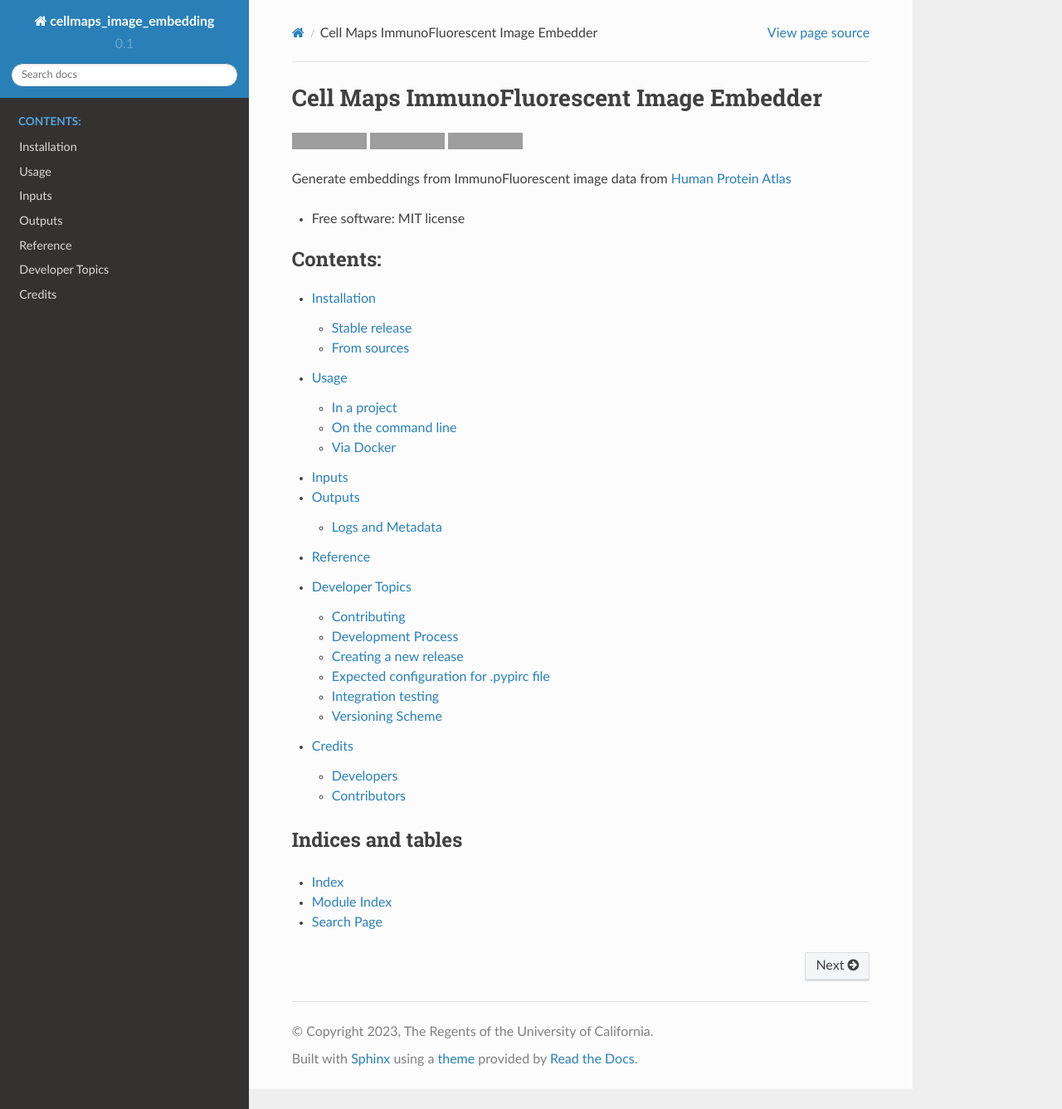
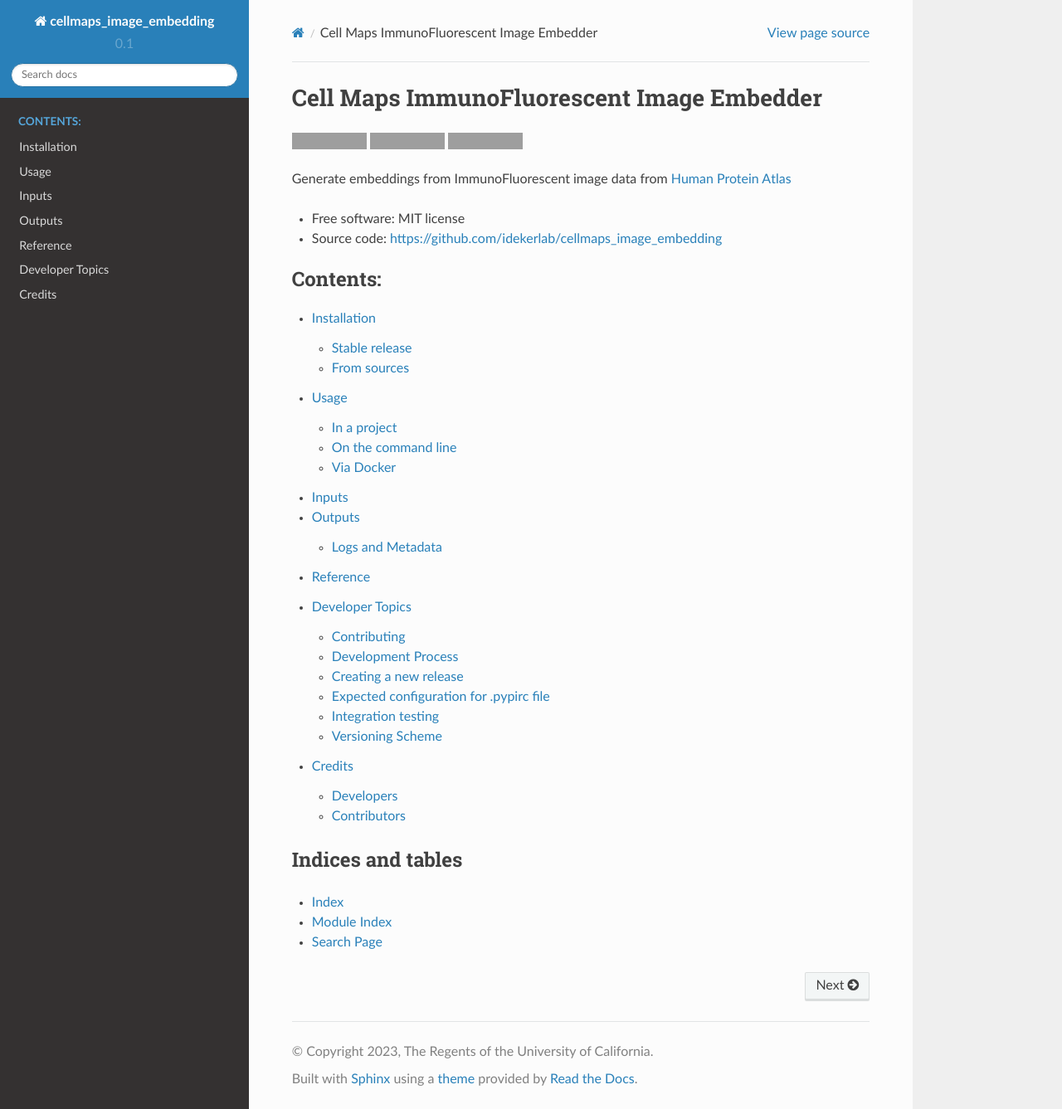
Before and after one commit to wadeschulz/cellmaps_image_embedding, a Sphinx documentation site: the page built from docs/index.rst, in a window 1280 px wide and 1337 px high. Shown: the whole window at 83% size. Built offline with Sphinx 7.4.7 and the Read the Docs theme 2.0.0, drawn with Linux system fonts in a browser that asks for light colours; pages that are not in the unit, such as notebooks, are missing from menus; grey boxes are pictures that could not be loaded.

Commit message:
Add link to repo

```diff
--- a/docs/index.rst
+++ b/docs/index.rst
@@ -17,7 +17,7 @@ Cell Maps ImmunoFluorescent Image Embedder
 Generate embeddings from ImmunoFluorescent image data from `Human Protein Atlas <https://www.proteinatlas.org/>`__
 
 * Free software: MIT license
-
+* Source code: https://github.com/idekerlab/cellmaps_image_embedding
 
 .. toctree::
    :maxdepth: 2
```
